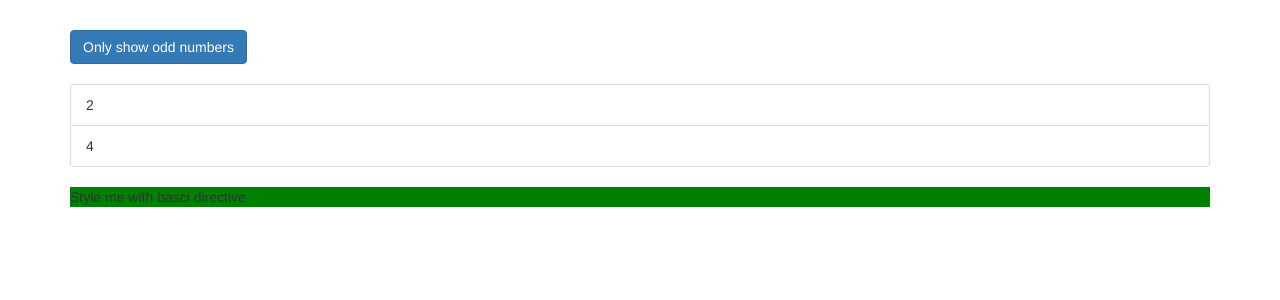
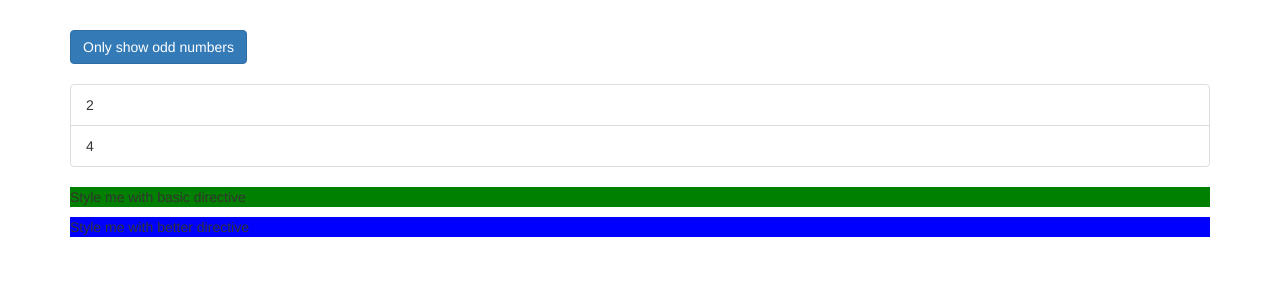
Before and after one commit to gbravohenriquez/guide-angular8, an Angular app: page / in a window 1280 px wide. Shown: the top 300 px of the page. Built offline with nearby package versions, Linux system fonts and the light colour scheme.

Commit message:
clase 93, better directive

```diff
--- a/src/app/app.component.html
+++ b/src/app/app.component.html
@@ -25,7 +25,8 @@
           </li>
         </div>
       </ul>
-      <p appBasicHighlight>Style me with basci directive</p>
+      <p appBasicHighlight>Style me with basic directive</p>
+      <p appBetterHighlight>Style me with better directive</p>
     </div>
   </div>
 </div>
--- a/src/app/app.module.ts
+++ b/src/app/app.module.ts
@@ -4,11 +4,13 @@
 
 import { AppComponent } from './app.component';
 import {BasicHighlightDirective} from './basic-highlight/basic-highlight.directive';
+import { BetterHighlightDirective } from './better-highlight/better-highlight.directive';
 
 @NgModule({
   declarations: [
     AppComponent,
-    BasicHighlightDirective
+    BasicHighlightDirective,
+    BetterHighlightDirective
   ],
   imports: [
     BrowserModule,
--- /dev/null
+++ b/src/app/better-highlight/better-highlight.directive.ts
@@ -0,0 +1,14 @@
+import {Directive, ElementRef, OnInit, Renderer2} from '@angular/core';
+
+@Directive({
+  selector: '[appBetterHighlight]'
+})
+export class BetterHighlightDirective implements OnInit {
+
+  constructor(private elRef: ElementRef, private  renderer: Renderer2) { }
+
+  ngOnInit(): void {
+    this.renderer.setStyle(this.elRef.nativeElement, 'background-color', 'blue');
+  }
+
+}
```
